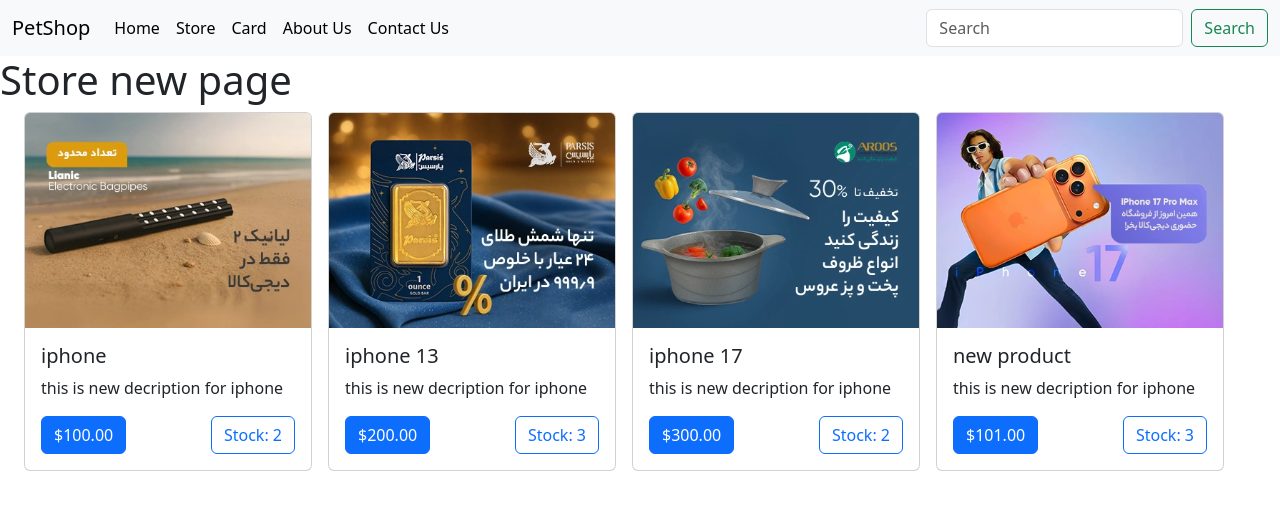
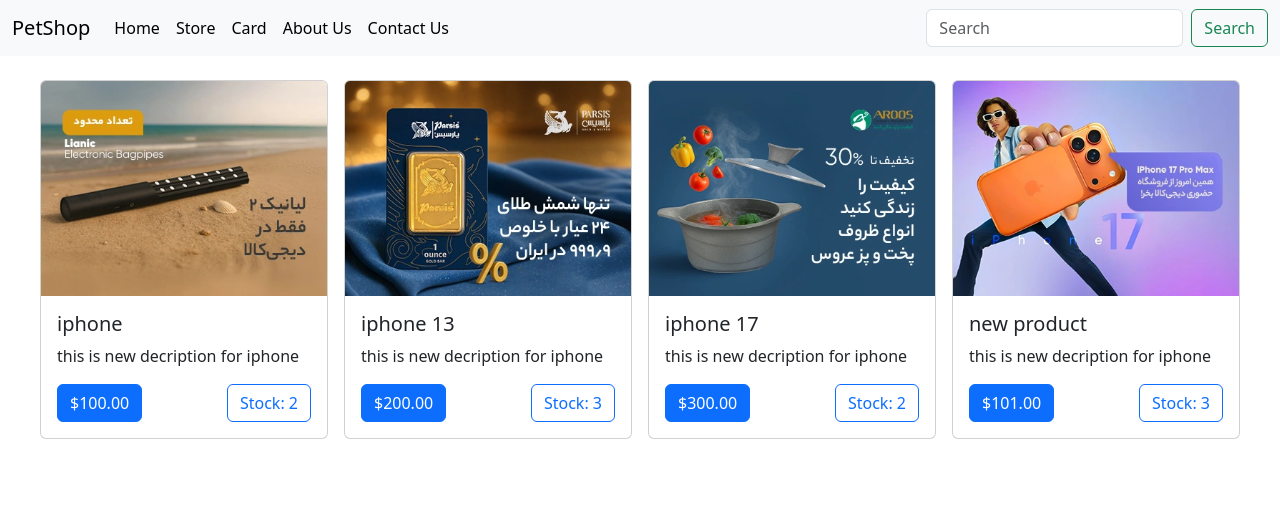
Before and after one commit to thesalimft-git/Django-P2G3-mahya-smnt, a Django app: page /store/ in a window 1280 px wide. Shown: the top 510 px of the page. Run offline with Django 5.2, Linux system fonts and the light colour scheme; data comes from the database, SQL or seed files in the repository; both versions use the stored data as it was after the commit.

Commit message:
finalize show image in product store

```diff
--- a/blog/models.py
+++ b/blog/models.py
@@ -8,7 +8,3 @@ class Product(models.Model):
     image = models.ImageField(upload_to='product', null=True, blank=True)
     create_at = models.DateTimeField(auto_now_add=True)
     updated_at = models.DateTimeField(auto_now=True)
-
-# pip install Pillow
-# $ python manage.py makemigrations
-# $ python manage.py migrate
--- a/blog/templates/blog/store.html
+++ b/blog/templates/blog/store.html
@@ -7,20 +7,14 @@
 {% endblock title %}
 
 {% block content %}
-    <h1>
-        Store new page
-    </h1>
-    <div class="d-flex gap-3 px-4">
+    <div class="d-flex justify-content-center gap-3 px-4 mt-4">
         {% for product in products %}
             <div class="card" style="width: 18rem;">
-
-{% if product.image %}
-    <img src="{{ product.image.url }}" class="card-img-top" alt="{{ product.name }}">
-{% else %}
-    <img src="{% static 'img/no-image.png' %}" class="card-img-top" alt="No image">
-{% endif %}
-
-
+                {% if product.image %}
+                    <img src="{{ product.image.url }}" class="card-img-top" alt="{{ product.name }}">
+                {% else %}
+                    <img src="{% static 'img/no-image.png' %}" class="card-img-top" alt="No image">
+                {% endif %}
                 <div class="card-body">
                     <h5 class="card-title">
                         {{product.name}}
```
Also changed, not shown: README.md, db.sqlite3, media/product/01.webp (added), media/product/03.webp (added), media/product/04.webp (added), media/product/04_nhgmDx5.webp (added).
